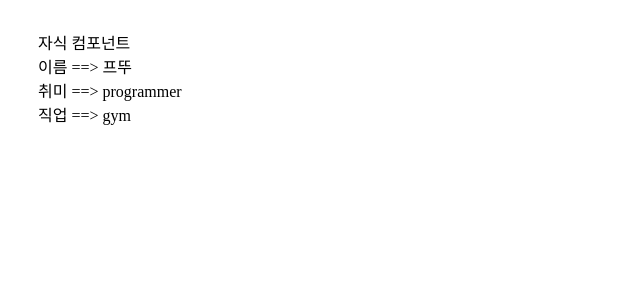
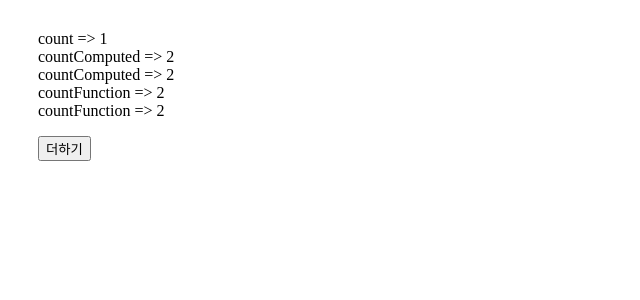
Before and after one commit to JeongSeongSoo/vue-tistory, a Vue app: page / in a window 1280 px wide. Shown: the top 300 px of the page, without its empty margins (0-640 px from the left). Built offline with nearby package versions, Linux system fonts and the light colour scheme.

Commit message:
[프뚜] 변수 값이 변할 때 실행되는 프로퍼티 사용하기 (computed)

```diff
--- a/src/App.vue
+++ b/src/App.vue
@@ -1,46 +1,45 @@
 <template>
-  <!-- 2022.08.03[프뚜]: 07. 자식에서 만든 변수명, 연결 할 function 명 -->
-  <MyInfo
-      @setInfo = setInfo
-  />
+  <!-- 2022.08.03[프뚜]: 03. count 출력 -->
+  <div>count => {{ count }}</div>
+  <div>countComputed => {{ countComputed }}</div>
+  <div>countComputed => {{ countComputed }}</div>
 
-  <!-- 2022.08.03[프뚜]: 08. 자식에서 받아온 데이터 출력 -->
-  <div>이름 ==> {{ info.name }}</div>
-  <div>취미 ==> {{ info.job }}</div>
-  <div>직업 ==> {{ info.hobby }}</div>
+  <!-- 2022.08.03[프뚜]: 02-2. count 출력 -->
+  <div>countFunction => {{ countFunction() }}</div>
+  <div>countFunction => {{ countFunction() }}</div>
+
+  <!-- 2022.08.03[프뚜]: 04. count 값 추가 -->
+  <p>
+    <input type="button" @click="count++" value="더하기"/>
+  </p>
 </template>
 
 <script>
-import { ref } from 'vue';
-
-// 2022.08.03[프뚜]: 03. 자식 컴포넌트 import
-import MyInfo from './components/emit/EmitInfo.vue';
+import { ref, computed } from 'vue';
 
 export default {
   setup() {
-    // 2022.08.03[프뚜]: 05. 자식 컴포넌트에서 받아온 데이터 출력하기 위해 초기화
-    let info = ref({
-        'name': '',
-        'job': '',
-        'hobby': ''
+    // 2022.08.03[프뚜]: 01. ref 변수를 선언
+    const count = ref(1);
+
+    // 2022.08.03[프뚜]: 02. count 변수값이 변할 때 실행되는 computed 생성
+    const countComputed = computed(() => {
+      console.log('countComputed');
+      return count.value + 1;
     });
 
-    // 2022.08.03[프뚜]: 06. 자식컴포넌트와 연동 할 function 생성
-    const setInfo = (param) => {
-      console.log(param);
-      info = info.value = param;
+    // 2022.08.03[프뚜]: 02-1. count 변수값이 변할 때 실행되는 function 생성
+    const countFunction = () => {
+      console.log('countFunction');
+      return count.value + 1;
     };
 
     return {
-      info,
-      setInfo,
+      count,
+      countComputed,
+      countFunction
     };
   },
-
-  // 2022.08.03[프뚜]: 04. 자식 컴포넌트 연동
-  components: {
-    MyInfo,
-  }
 }
 </script>
 
```
